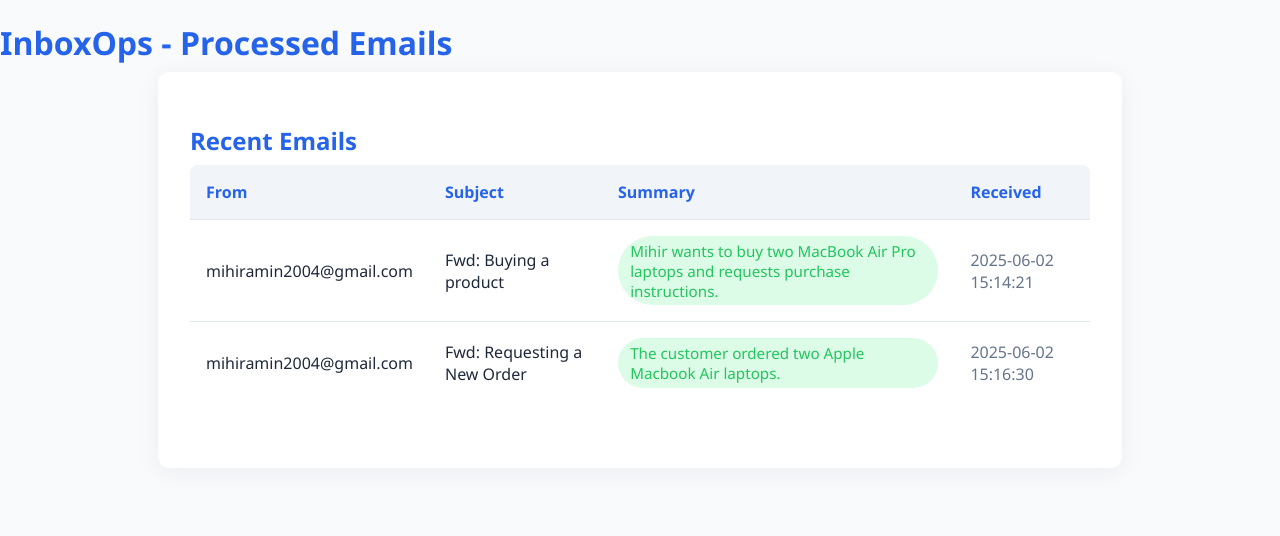
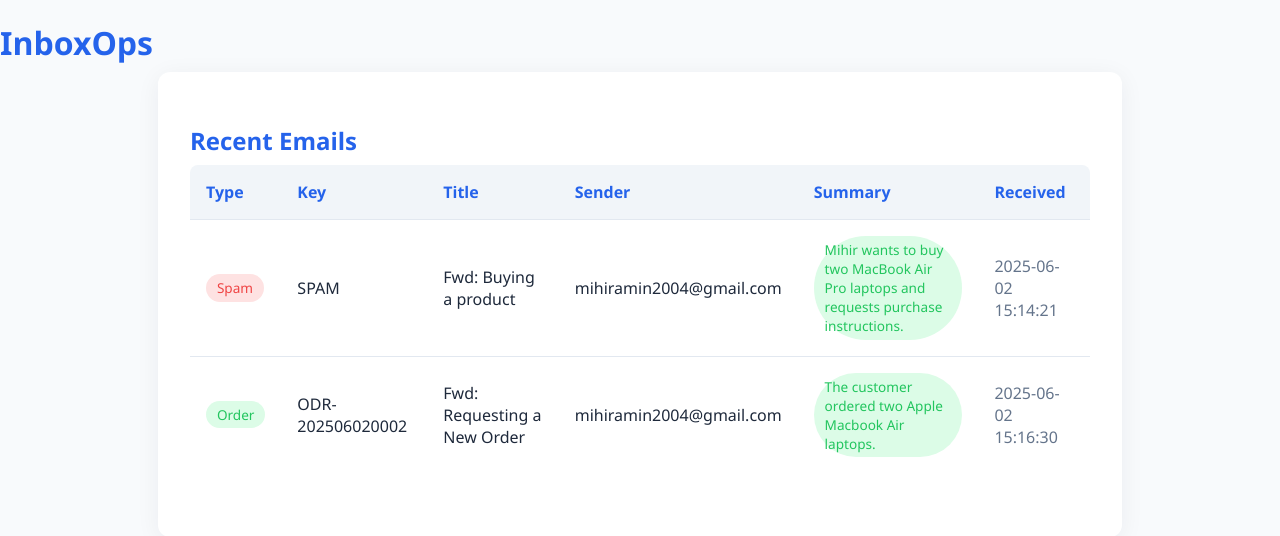
Before and after one commit to DYNAMICMORTAL/inboxops, a FastAPI app: page / in a window 1280 px wide. Shown: the top 536 px of the page. Run offline with FastAPI, Linux system fonts and the light colour scheme.

Commit message:
Mails are now triaged using inbound parsing by Postmark and Gemini

```diff
--- a/app/models.py
+++ b/app/models.py
@@ -17,6 +17,8 @@ class Email(Base):
     received_at = Column(DateTime(timezone=True), server_default=func.now())
     summary = Column(Text, nullable=True)
     status = Column(String, default="received")
+    type = Column(String, default="UNKNOWN")  # can be ORDER, APPROVAL, SPAM
+    key = Column(String, unique=True)
 
 class Order(Base):
     __tablename__ = "orders"
--- a/static/styles.css
+++ b/static/styles.css
@@ -161,3 +161,16 @@ footer {
 .button i {
     margin-right: 0.3em;
 }
+
+.badge {
+    display: inline-block;
+    padding: 0.3em 0.8em;
+    border-radius: 999px;
+    font-size: 0.85em;
+    font-weight: 500;
+}
+
+.badge-order { background: #dcfce7; color: #22c55e; }
+.badge-approval { background: #fef9c3; color: #f59e42; }
+.badge-spam { background: #fee2e2; color: #ef4444; }
+/* ...existing code... */
--- a/templates/index.html
+++ b/templates/index.html
@@ -5,23 +5,35 @@
     <link rel="stylesheet" href="/static/styles.css">
 </head>
 <body>
-    <h1>InboxOps - Processed Emails</h1>
+    <h1>InboxOps</h1>
     <div class="container">
         <h2>Recent Emails</h2>
         <table class="table">
             <thead>
                 <tr>
-                    <th>From</th>
-                    <th>Subject</th>
+                    <th>Type</th>
+                    <th>Key</th>
+                    <th>Title</th>
+                    <th>Sender</th>
                     <th>Summary</th>
                     <th>Received</th>
                 </tr>
             </thead>
-            <tbody>
+                        <tbody>
                 {% for email in emails %}
                 <tr>
+                    <td>
+                        {% if email.type == "ORDER" %}
+                            <span class="badge badge-success">Order</span>
+                        {% elif email.type == "APPROVAL" %}
+                            <span class="badge badge-warning">Approval</span>
+                        {% else %}
+                            <span class="badge badge-danger">Spam</span>
+                        {% endif %}
+                    </td>
+                    <td>{{ email.key }}</td>
+                    <td>{{ email.subject }}</td>
                     <td>{{ email.from_email }}</td>
-                    <td>{{ email.subject }}</td>
                     <td>
                         {% if email.summary %}
                             <span class="badge badge-success">{{ email.summary }}</span>
```
Also changed, not shown: app/approvals.py (added, +27 -0 lines), app/crud.py (+20 -0 lines), app/dashboard.py (added, +43 -0 lines), templates/dashboard.html (added, +39 -0 lines), inboxops.db.
